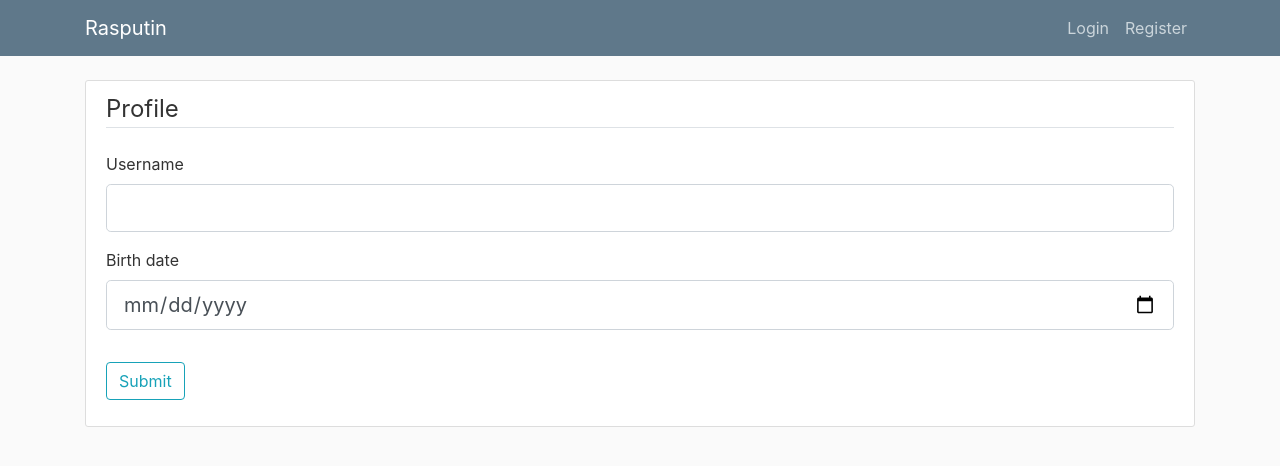
After one commit to StefaniaCarutasu/Intelligent-Espresso-Machine, a Flask app: template rasputin/templates/profile/profile.html in a window 1280 px wide. The commit adds this page. Shown: the top 466 px of the page. Run offline with Flask 2, Linux system fonts and the light colour scheme; the template is opened without the code that fills it, so the values that code supplies are empty, except form fields; tables that the repository leaves empty hold one stand-in row (values such as "Sample post"); form fields are guessed from the names that the template uses; parts of the project's set-up code (start-up, migrations or seed data) failed here and were passed over; some libraries are stand-ins or nearby versions.

Commit message:
profile user

```diff
--- a/rasputin/__init__.py
+++ b/rasputin/__init__.py
@@ -1,6 +1,6 @@
 import os
 from flask import Flask, render_template, flash, request
-from . import db, auth, forms, refill, suggestion
+from . import db, auth, forms, refill, suggestion, profile
 import geocoder
 import requests
 
@@ -33,6 +33,7 @@ def create_app(test_config=None):
 
     app.register_blueprint(suggestion.bp)
     app.register_blueprint(refill.bp)
+    app.register_blueprint(profile.bp)
 
     # default route
     @app.route('/', methods=('GET', 'POST'))
@@ -65,7 +66,7 @@ def create_app(test_config=None):
         form.beverage_type.choices = [(item[1], item[1]) for item in beverageList]
 
 
-        if request.method == 'POST':
+        if request.method == 'POST' and form.validate():
             # getting the machine state
             cursor.execute("SELECT * from machine_state")
             current_state = cursor.fetchone()
--- a/rasputin/templates/auth/login.html
+++ b/rasputin/templates/auth/login.html
@@ -1,4 +1,4 @@
-{% extends "home.html" %}
+{% extends "base.html" %}
 {% block content %}
     <div class="content-section">
         <form method="POST" action="">
--- a/rasputin/templates/auth/register.html
+++ b/rasputin/templates/auth/register.html
@@ -1,4 +1,4 @@
-{% extends "home.html" %}
+{% extends "base.html" %}
 {% block content %}
     <div class="content-section">
         <form method="POST" action="">
--- /dev/null
+++ b/rasputin/templates/base.html
@@ -0,0 +1,61 @@
+<!DOCTYPE html>
+<html>
+
+<head>
+    <!-- Required meta tags -->
+    <meta charset="utf-8">
+    <meta name="viewport" content="width=device-width, initial-scale=1, shrink-to-fit=no">
+
+    <!-- Bootstrap CSS -->
+    <link rel="stylesheet" href="https://maxcdn.bootstrapcdn.com/bootstrap/4.0.0/css/bootstrap.min.css"
+        integrity="sha384-Gn5384xqQ1aoWXA+058RXPxPg6fy4IWvTNh0E263XmFcJlSAwiGgFAW/dAiS6JXm" crossorigin="anonymous">
+    <link rel="stylesheet" type="text/css" href="{{ url_for('static', filename='basic.css') }}">
+
+    <title>Intelligent Espresso Machine</title>
+</head>
+
+<body>
+    <header class="site-header">
+        <nav class="navbar navbar-expand-md navbar-dark bg-steel fixed-top">
+            <div class="container">
+                <a class="navbar-brand mr-4" href="/">Rasputin</a>
+                <button class="navbar-toggler" type="button" data-toggle="collapse" data-target="#navbarToggle"
+                    aria-controls="navbarToggle" aria-expanded="false" aria-label="Toggle navigation">
+                    <span class="navbar-toggler-icon"></span>
+                </button>
+                <div class="collapse navbar-collapse" id="navbarToggle">
+                    <div class="navbar-nav mr-auto">
+                    </div>
+                    <!-- Navbar Right Side -->
+                    <div class="navbar-nav">
+                        {% if g.user %}
+                            <a class="nav-item nav-link" href="{{ url_for('profile.show_user') }}">{{ g.user['username'] }}</a>
+                            <a class="nav-item nav-link" href="{{ url_for('auth.logout') }}">Logout</a>
+                        {% else %}
+                            <a class="nav-item nav-link" href="{{ url_for('auth.login') }}">Login</a>
+                            <a class="nav-item nav-link" href="{{ url_for('auth.register') }}">Register</a>
+                        {% endif %}
+                    </div>
+                </div>
+            </div>
+        </nav>
+    </header>
+    <main role="main" class="container">
+        {% block content %}{% endblock %}
+    </main>
+
+
+    <!-- Optional JavaScript -->
+    <!-- jQuery first, then Popper.js, then Bootstrap JS -->
+    <script src="https://code.jquery.com/jquery-3.2.1.slim.min.js"
+        integrity="sha384-KJ3o2DKtIkvYIK3UENzmM7KCkRr/rE9/Qpg6aAZGJwFDMVNA/GpGFF93hXpG5KkN"
+        crossorigin="anonymous"></script>
+    <script src="https://cdnjs.cloudflare.com/ajax/libs/popper.js/1.12.9/umd/popper.min.js"
+        integrity="sha384-ApNbgh9B+Y1QKtv3Rn7W3mgPxhU9K/ScQsAP7hUibX39j7fakFPskvXusvfa0b4Q"
+        crossorigin="anonymous"></script>
+    <script src="https://maxcdn.bootstrapcdn.com/bootstrap/4.0.0/js/bootstrap.min.js"
+        integrity="sha384-JZR6Spejh4U02d8jOt6vLEHfe/JQGiRRSQQxSfFWpi1MquVdAyjUar5+76PVCmYl"
+        crossorigin="anonymous"></script>
+</body>
+
+</html>
--- a/rasputin/templates/coffeeSuggestions.html
+++ b/rasputin/templates/coffeeSuggestions.html
@@ -1,4 +1,4 @@
-{% extends "home.html" %}
+{% extends "base.html" %}
 {% block content %}
     <div class="content-section">
         <form method="POST" action="">
--- /dev/null
+++ b/rasputin/templates/profile/profile.html
@@ -0,0 +1,40 @@
+{% extends "base.html" %}
+{% block content %}
+<div class="content-section">
+    <form method="POST" action="">
+        {{ form.hidden_tag() }}
+        <fieldset class="form-group">
+            <legend class="border-bottom mb-4">Profile</legend>
+            <div class="form-group">
+                {{ form.username.label(class="form-control-label") }}
+                {% if form.username.errors %}
+                {{ form.username(class="form-control form-control-lg is-invalid") }}
+                <div class="invalid-feedback">
+                    {% for error in form.username.errors %}
+                    <span>{{ error }}</span>
+                    {% endfor %}
+                </div>
+                {% else %}
+                {{ form.username(class="form-control form-control-lg") }}
+                {% endif %}
+            </div>
+            <div class="form-group">
+                {{ form.birth_date.label(class="form-control-label") }}
+                {% if form.birth_date.errors %}
+                {{ form.birth_date(class="form-control form-control-lg is-invalid") }}
+                <div class="invalid-feedback">
+                    {% for error in form.birth_date.errors %}
+                    <span>{{ error }}</span>
+                    {% endfor %}
+                </div>
+                {% else %}
+                {{ form.birth_date(class="form-control form-control-lg") }}
+                {% endif %}
+            </div>
+        </fieldset>
+        <div class="form-group">
+            {{ form.submit(class="btn btn-outline-info") }}
+        </div>
+    </form>
+</div>
+{% endblock %}
```
Also changed, not shown: rasputin/auth.py (+7 -7 lines), rasputin/forms.py (+7 -2 lines), rasputin/profile.py (added, +34 -0 lines), rasputin/templates/home.html (+3 -62 lines), rasputin/templates/profile/desktop.ini (added, +7 -0 lines), rasputin.sqlite.
